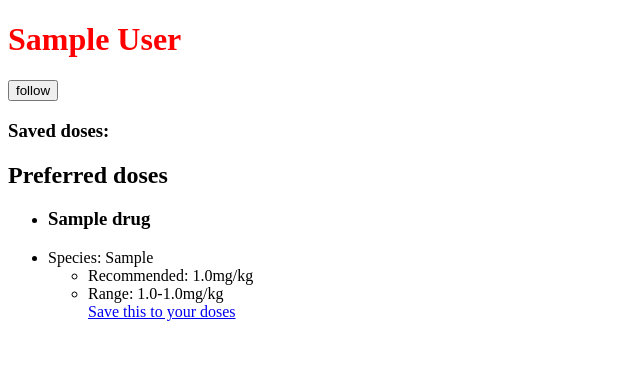
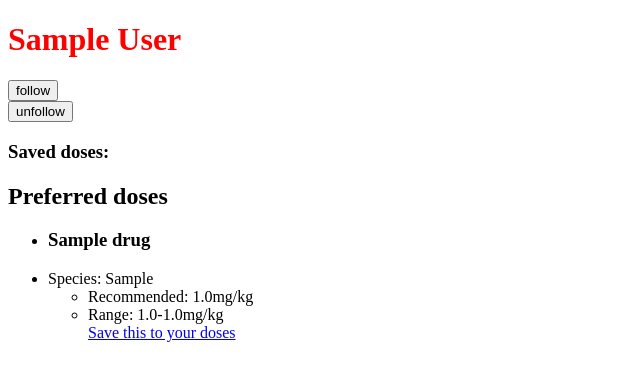
Before and after one commit to StaceyCarter/vet_calc, a Flask app: page /profile/1 in a window 1280 px wide. Shown: the top 381 px of the page, without its empty margins (0-640 px from the left). Run offline with Flask 2, Linux system fonts and the light colour scheme; tables that the repository leaves empty hold one stand-in row (values such as "Sample post").

Commit message:
can follow and unfollow users

```diff
--- a/server.py
+++ b/server.py
@@ -392,6 +392,24 @@
 
     return redirect(f"/profile/{user_id}")
 
+@app.route('/unfollow/<user_id>', methods=["POST"])
+@login_required
+def unfollow(user_id):
+
+    user = User.query.filter_by(id=user_id).first()
+
+    if user == None:
+        flash('User not found')
+        return redirect("/")
+
+    current_user.unfollow(user)
+    db.session.commit()
+
+    flash(f"You unfollowed {user.fname}")
+
+    return redirect(f"/profile/{user_id}")
+
+
 
 
 if __name__ == "__main__":
--- a/templates/other_user.html
+++ b/templates/other_user.html
@@ -6,6 +6,8 @@
 
 <form action="/follow/{{ user.id }}" method="POST">
 <input type="submit" value="follow"></form>
+<form action="/unfollow/{{ user.id }}" method="POST">
+<input type="submit" value="unfollow"></form>
 
 <h3>Saved doses: </h3>
 
```
